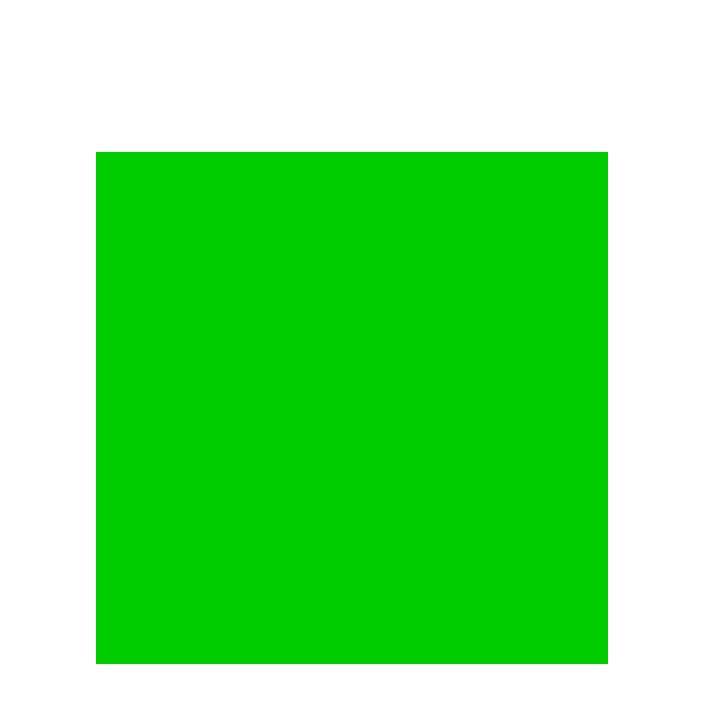
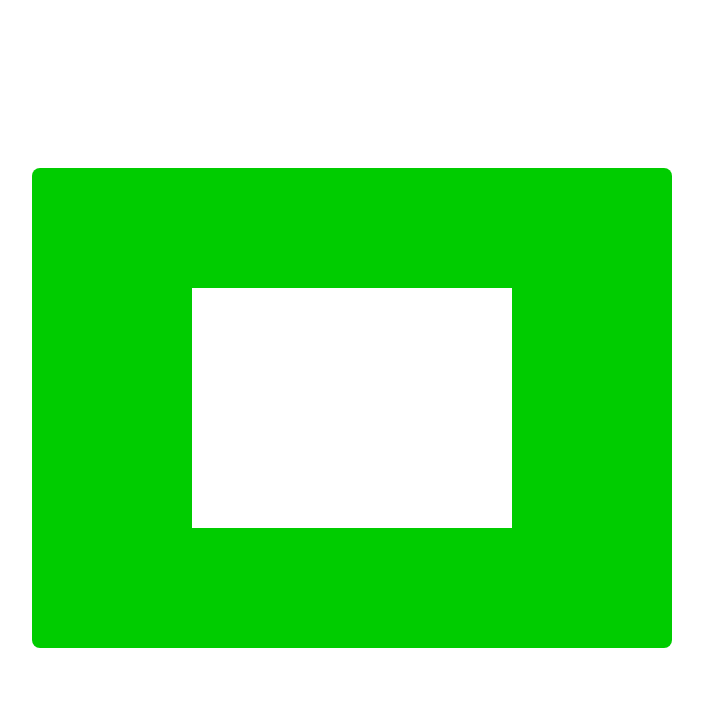
Before and after one commit to jellycat-io/jelly-ts, a website built with Vite: page index.html in a window 1280 px wide. Shown: the whole page, without its empty margins (296-999 px from the left). Built offline with nearby package versions, Linux system fonts and the light colour scheme.

Commit message:
draw square from html shaders

```diff
--- a/index.html
+++ b/index.html
@@ -7,9 +7,29 @@
     <title>Canvas Engine</title>
   </head>
   <body>
-    <canvas id="GLCanvas" width="512" height="512">
+    <canvas id="GLCanvas">
       Your browser does not support the HTML5 canvas.
     </canvas>
     <script type="module" src="/src/core.ts"></script>
+    <script type="x-shader/x-vertex" id="VertexShader">
+      // this is the vertex shader
+      attribute vec3 aVertexPosition;  // Vertex shader expects one vertex position
+                      // naming convention, attributes always begin with "a"
+      void main(void) {
+          // Convert the vec3 into vec4 for scan conversion and
+          // assign to gl_Position to pass the vertex to the fragment shader
+          gl_Position = vec4(aVertexPosition, 1.0);
+      }
+      // End of vertex shader
+    </script>
+    <script type="x-shader/x-fragment" id="FragmentShader">
+      // this is the fragment (or pixel) shader
+      void main(void) {
+          // for every pixel called (within the square) sets
+          // constant color white with alpha-channel value of 1.0
+          gl_FragColor = vec4(1.0, 1.0, 1.0, 1.0);
+      }
+      // End of fragment/pixel shader
+    </script>
   </body>
 </html>
--- a/package.json
+++ b/package.json
@@ -14,7 +14,8 @@
     "eslint": "^8.22.0",
     "prettier": "^2.7.1",
     "typescript": "^4.6.4",
-    "vite": "^3.0.7"
+    "vite": "^3.0.7",
+    "vite-plugin-glsl": "^0.3.0"
   },
   "main": "index.js",
   "license": "MIT"
--- a/src/core.ts
+++ b/src/core.ts
@@ -1,30 +1,55 @@
-"use strict";
+import "./style.css";
+import * as simpleShader from "./shader-support";
+import * as vertexBuffer from "./vertex-buffer";
 
-import "./style.css";
+export type GLContext = WebGL2RenderingContext | null;
 
-type GLContext = WebGL2RenderingContext | WebGLRenderingContext | null;
+let mGL: GLContext = null;
 
-let gl: GLContext = null;
+export function getGL(): GLContext {
+  return mGL;
+}
 
-const getGL = (): GLContext => gl;
+function initWebGL(width: number, height: number, canvasID?: string): void {
+  let canvas: HTMLCanvasElement;
 
-const initWebGL = (canvasID: string): void => {
-  const canvas = document.getElementById(canvasID) as HTMLCanvasElement;
+  if (canvasID) {
+    canvas = document.getElementById(canvasID) as HTMLCanvasElement;
 
-  gl = canvas.getContext("webgl2") || canvas.getContext("webgl");
+    if (!canvas) {
+      throw new Error(`Cannot find a canvas element named ${canvasID}`);
+    }
+  } else {
+    canvas = document.createElement("canvas") as HTMLCanvasElement;
+    document.body.appendChild(canvas);
+  }
 
-  if (!gl) return;
+  canvas.width = width;
+  canvas.height = height;
 
-  gl.clearColor(0.0, 0.8, 0.0, 1.0);
-};
+  mGL = canvas.getContext("webgl2");
 
-const clearCanvas = (): void => {
-  if (!gl) return;
+  if (!mGL) {
+    throw new Error("Unable to initialize WebGL2");
+  }
 
-  gl.clear(gl.COLOR_BUFFER_BIT);
-};
+  mGL.clearColor(0.0, 0.8, 0.0, 1.0);
+
+  vertexBuffer.init();
+  simpleShader.init("VertexShader", "FragmentShader");
+}
+
+function drawSquare(): void {
+  simpleShader.activate();
+  mGL?.drawArrays(mGL.TRIANGLE_STRIP, 0, 4);
+}
+
+function clearCanvas(): void {
+  mGL?.clear(mGL.COLOR_BUFFER_BIT);
+}
 
 window.onload = () => {
-  initWebGL("GLCanvas");
+  initWebGL(640, 480, "GLCanvas");
   clearCanvas();
+  drawSquare();
 };
--- /dev/null
+++ b/src/glsl.d.ts
@@ -0,0 +1,4 @@
+declare module "*.glsl" {
+  const value: string;
+  export default value;
+}
--- /dev/null
+++ b/src/shader-support.ts
@@ -0,0 +1,95 @@
+"use strict";
+
+import { getGL } from "./core";
+import * as vertexBuffer from "./vertex-buffer";
+
+let mCompiledShader: WebGLProgram | null = null;
+let mVertexPositionRef: number | null = null;
+
+export function init(vertexSourceID: string, fragmentSourceID: string): void {
+  const gl = getGL();
+
+  if (!gl) return;
+
+  // Load and compile both shaders
+  const vertexShader = loadAndCompileShader(vertexSourceID, gl.VERTEX_SHADER);
+  const fragmentShader = loadAndCompileShader(
+    fragmentSourceID,
+    gl.FRAGMENT_SHADER
+  );
+
+  if (!vertexShader || !fragmentShader) {
+    throw new Error("Error loading shader source");
+  }
+
+  // Link shaders into a program
+  mCompiledShader = gl.createProgram();
+
+  if (!mCompiledShader) {
+    throw new Error("Error creating shader program");
+  }
+
+  gl.attachShader(mCompiledShader, vertexShader);
+  gl.attachShader(mCompiledShader, fragmentShader);
+  gl.linkProgram(mCompiledShader);
+
+  if (!gl.getProgramParameter(mCompiledShader, gl.LINK_STATUS)) {
+    throw new Error(
+      `Error linking shader: ${gl.getProgramInfoLog(mCompiledShader)}`
+    );
+  }
+
+  // Get reference to aPosition in the shader
+  mVertexPositionRef = gl.getAttribLocation(mCompiledShader, "aVertexPosition");
+}
+
+export function activate(): void {
+  const gl = getGL();
+
+  if (!gl || mVertexPositionRef === null) return;
+
+  // Identify the compiled shader to use
+  gl.useProgram(mCompiledShader);
+
+  // Bind vertex buffer to attribute defined in vertex shader
+  gl.bindBuffer(gl.ARRAY_BUFFER, vertexBuffer.get());
+  gl.vertexAttribPointer(
+    mVertexPositionRef,
+    3, // each element is a 3-float (x,y,z)
+    gl.FLOAT, // data type is FLOAT
+    false, // is content normalized vectors?
+    0, // number of bytes to skip in between elements
+    0 // offsets to the first element
+  );
+  gl.enableVertexAttribArray(mVertexPositionRef);
+}
+
+function loadAndCompileShader(
+  id: string,
+  shaderType: number
+): WebGLShader | null {
+  const gl = getGL();
+
+  if (!gl) return null;
+  const shaderText = document.getElementById(id) as HTMLScriptElement;
+  const shaderSource = shaderText.firstChild?.textContent?.trimStart();
+
+  if (!shaderSource) return null;
+
+  // Create the shader with correct type
+  const compiledShader = gl.createShader(shaderType);
+
+  if (!compiledShader) return null;
+
+  // Compile the shader with correct data
+  gl.shaderSource(compiledShader, shaderSource);
+  gl.compileShader(compiledShader);
+
+  if (!gl.getShaderParameter(compiledShader, gl.COMPILE_STATUS)) {
+    throw new Error(
+      `A shader compiling error occured: ${gl.getShaderInfoLog(compiledShader)}`
+    );
+  }
+
+  return compiledShader;
+}
--- a/src/style.css
+++ b/src/style.css
@@ -18,3 +18,7 @@ body {
   height: 100vh;
   width: 100vw;
 }
+
+canvas {
+  border-radius: 0.5rem;
+}
--- /dev/null
+++ b/src/vertex-buffer.ts
@@ -0,0 +1,34 @@
+import { getGL } from "./core";
+
+// prettier-ignore
+const mVerticesOfSquare = [
+  0.5, 0.5, 0.0,
+  -0.5, 0.5, 0.0,
+  0.5, -0.5, 0.0,
+  -0.5, -0.5, 0.0,
+];
+
+let mGLVertexBuffer: WebGLBuffer | null = null;
+
+export function get(): WebGLBuffer | null {
+  return mGLVertexBuffer;
+}
+
+export function init(): void {
+  const gl = getGL();
+
+  if (!gl) return;
+
+  // Create buffer for vertex positions
+  mGLVertexBuffer = gl.createBuffer();
+
+  // Activate vertex buffer
+  gl.bindBuffer(gl.ARRAY_BUFFER, mGLVertexBuffer);
+
+  // Load vertices into the buffer
+  gl.bufferData(
+    gl.ARRAY_BUFFER,
+    new Float32Array(mVerticesOfSquare),
+    gl.STATIC_DRAW
+  );
+}
--- a/tsconfig.json
+++ b/tsconfig.json
@@ -8,7 +8,7 @@
     "strict": true,
     "sourceMap": true,
     "resolveJsonModule": true,
-    "isolatedModules": true,
+    "isolatedModules": false,
     "esModuleInterop": true,
     "noEmit": true,
     "noUnusedLocals": true,
--- /dev/null
+++ b/vite.config.ts
@@ -0,0 +1,6 @@
+import glsl from "vite-plugin-glsl";
+import { defineConfig } from "vite";
+
+export default defineConfig({
+  plugins: [glsl()],
+});
```
Also changed, not shown: src/shader/square.fs.glsl (added, +8 -0 lines), src/shader/square.vs.glsl (added, +8 -0 lines), src/utils/palette.ts (added, +92 -0 lines), 1 other file.
